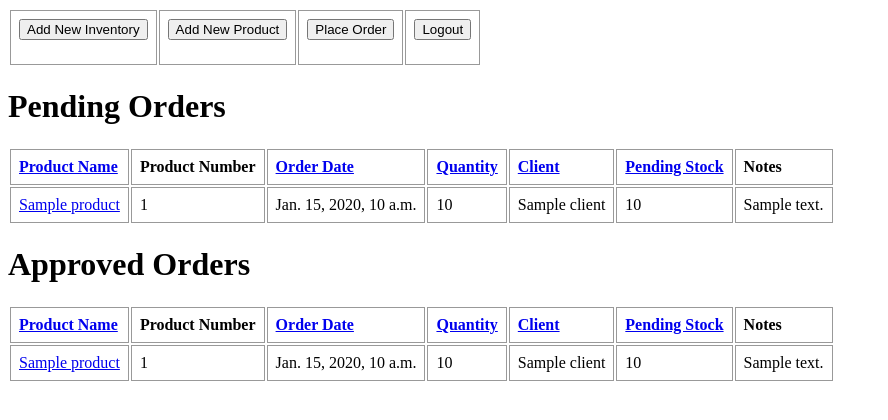
After one commit to danhto/InventoryTracker, a Django app: template tracker/templates/tracker/orders_list.html in a window 1280 px wide. The commit adds this page. Shown: the top 420 px of the page, without its empty margins (0-888 px from the left). Run offline with Django 3.2, Linux system fonts and the light colour scheme; the template is opened without the code that fills it: most values are stand-ins (such as "Sample title", 1, 10 or a date in 2020).

Commit message:
Fixed label readable string display issue
-get_label_display now properly displays readable string
-updated orders model
-starting on creating, recording and displaying orders

```diff
--- a/tracker/templates/tracker/index.html
+++ b/tracker/templates/tracker/index.html
@@ -42,7 +42,7 @@
         <th><a href="?order_by=standard">Standard</a></th>
         <th><a href="?order_by=dessicate">Dessicant</a></th>
         <th>Notes</th>
-    </th>
+    </tr>
     {% for inventory in inventory_list %}
     {% if inventory.critical_stock %}
     <tr class="red">
--- /dev/null
+++ b/tracker/templates/tracker/orders_list.html
@@ -0,0 +1,110 @@
+<meta http-equiv="refresh" content="30" />
+{% load staticfiles %}
+<link rel="stylesheet" href="{% static 'tracker/css/style.css' %}">
+
+<table class="menu">
+    <tr>
+        <td class="menu">
+            <form action="{% url 'tracker:add_inventory' %}">
+                <input type="submit" value="Add New Inventory">
+            </form>
+        </td>
+        <td class="menu">
+            <form action="{% url 'tracker:add_product' %}">
+                <input type="submit" value="Add New Product">
+            </form>
+        </td>
+        <td class="menu">
+            <form action="{% url 'tracker:place_order' %}">
+                <input type="submit" value="Place Order">
+            </form>
+        </td>
+        <td class="menu">
+            <form action="{% url 'tracker:log_out' %}">
+                <input type="submit" value="Logout">
+            </form>
+        </td>
+    </tr>
+</table>
+
+<div id="pending_orders">
+    <h1>Pending Orders</h1>
+
+    {% if pending_orders %}
+    <table>
+        <tr>
+            <th><a href="?order_by=product">Product Name</a></th>
+            <th>Product Number</th>
+            <th><a href="?order_by=date">Order Date</a></th>
+            <th><a href="?order_by=quantity">Quantity</a></th>
+            <th><a href="?order_by=client">Client</a></th>
+            <th><a href="?order_by=stock">Pending Stock</a></th>
+            <th>Notes</th>
+
+        </tr>
+        {% for order in pending_orders %}
+            {% if order.order_age %}
+                <tr class="red">
+            {% else %}
+                <tr>
+            {% endif %}
+                <td class="data">
+                    <a href="{% url 'tracker:product_inventory' order.product.product_name.lower %}">
+                            {{ order.product.product_name }}
+                    </a>
+                </td>
+                <td class="data">{{ order.product.sm_lot_number }}</td>
+                <td class="data">{{ order.date }}</td>
+                <td class="data">{{ order.quantity }}</td>
+                <td class="data">{{ order.client }}</td>
+                <td class="data">{{ order.stock }}</td>
+                <td class="data">{{ order.notes }}</td>
+
+                </tr>
+        {% endfor %}
+    </table>
+    {% else %}
+        <p>No pending orders in system.</p>
+    {% endif %}
+</div>
+
+<div id="approved_orders">
+    <h1>Approved Orders</h1>
+
+    {% if approved_orders %}
+    <table>
+        <tr>
+            <th><a href="?order_by=product">Product Name</a></th>
+            <th>Product Number</th>
+            <th><a href="?order_by=date">Order Date</a></th>
+            <th><a href="?order_by=quantity">Quantity</a></th>
+            <th><a href="?order_by=client">Client</a></th>
+            <th><a href="?order_by=stock">Pending Stock</a></th>
+            <th>Notes</th>
+
+        </tr>
+        {% for order in approved_orders %}
+        {% if order.order_age %}
+        <tr class="red">
+            {% else %}
+            <tr>
+                {% endif %}
+                <td class="data">
+                    <a href="{% url 'tracker:product_inventory' order.product.product_name.lower %}">
+                        {{ order.product.product_name }}
+                    </a>
+                </td>
+                <td class="data">{{ order.product.sm_lot_number }}</td>
+                <td class="data">{{ order.date }}</td>
+                <td class="data">{{ order.quantity }}</td>
+                <td class="data">{{ order.client }}</td>
+                <td class="data">{{ order.stock }}</td>
+                <td class="data">{{ order.notes }}</td>
+
+            </tr>
+            {% endfor %}
+            </table>
+    {% else %}
+    <p>No pending orders in system.</p>
+    {% endif %}
+</div>
```
Also changed, not shown: tracker/models.py (+13 -3 lines), db.sqlite3, 2 other files.
